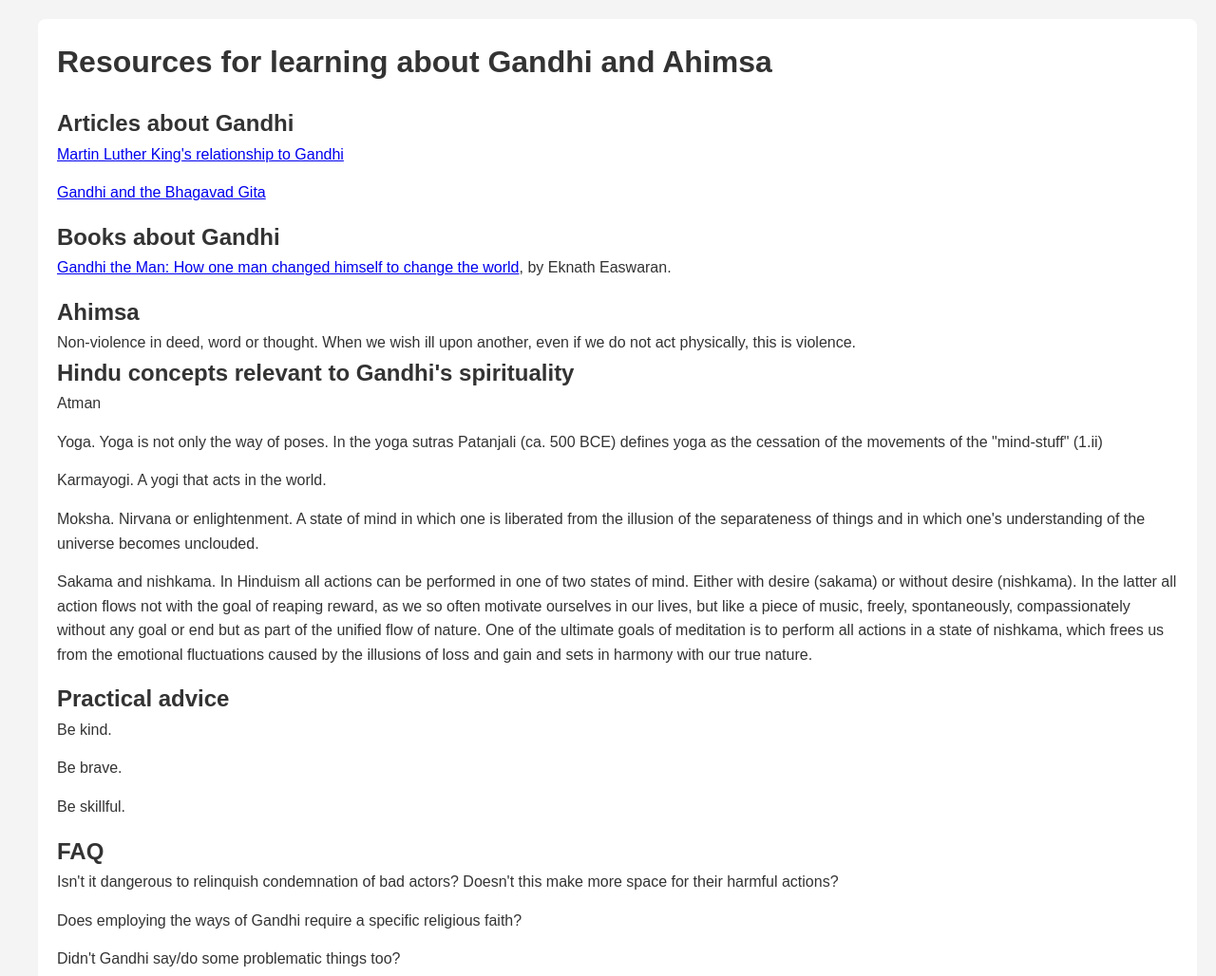
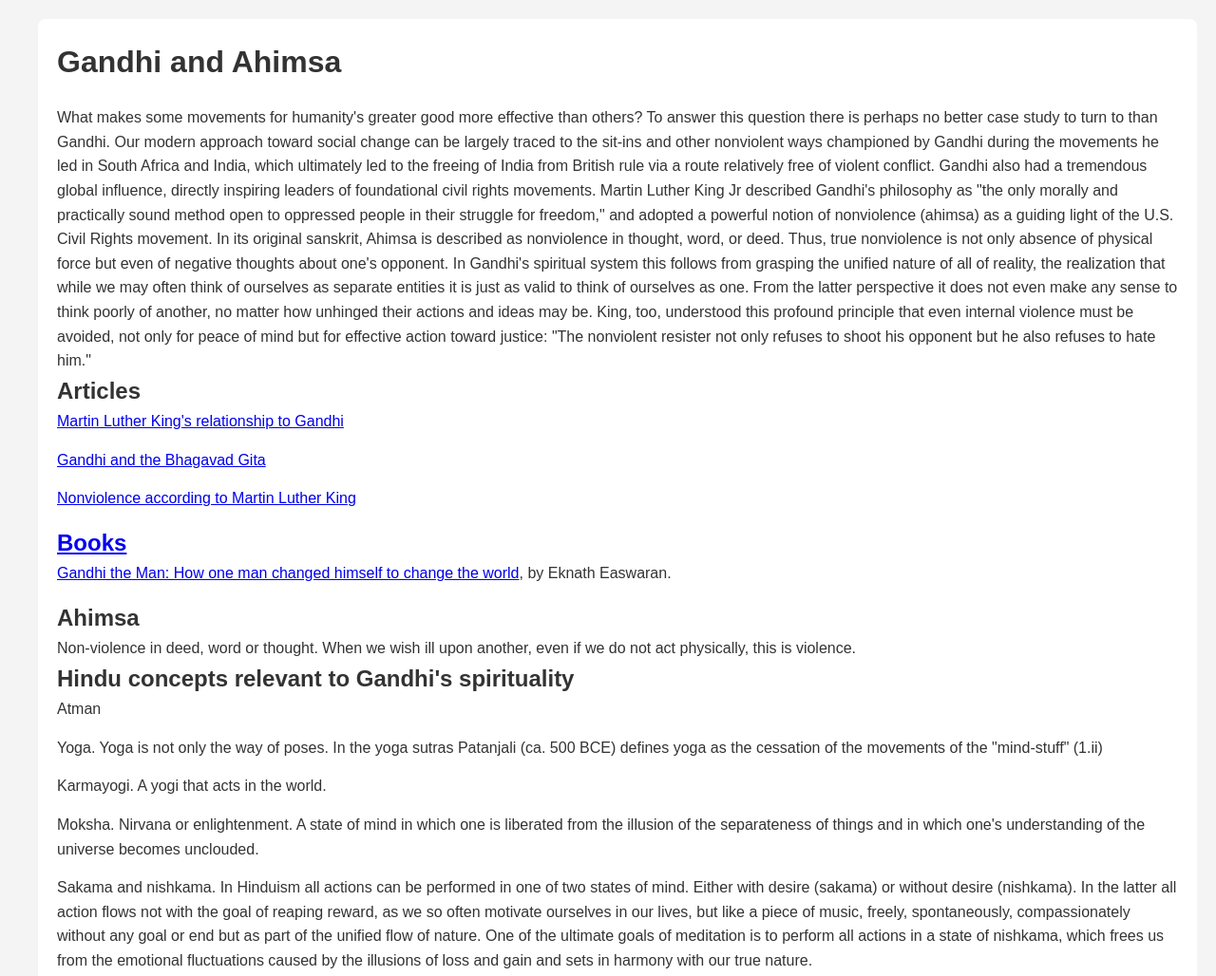
Before and after one commit to gandhitheman/gandhitheman.github.io, a plain HTML site: page index.html in a window 1280 px wide. Shown: the top 1028 px of the page at 95% size. Drawn offline with Linux system fonts and the light colour scheme.

Commit message:
Update index.html

```diff
--- a/index.html
+++ b/index.html
@@ -12,13 +12,26 @@
         <!-- Main Content -->
         <main class="main-content">
 
-            <h1>Resources for learning about Gandhi and Ahimsa</h1>
+            <h1>Gandhi and Ahimsa</h1>
 
-            <h2>Articles about Gandhi</h2>
+            What makes some movements for humanity's greater good more effective than others?
+            To answer this question there is perhaps no better case study to turn to than Gandhi.
+            Our modern approach toward social change can be largely traced to the sit-ins and other nonviolent ways championed by Gandhi during the movements he led in South Africa and India, which ultimately led to the freeing of India from British rule via a route relatively free of violent conflict.
+            Gandhi also had a tremendous global influence, directly inspiring leaders of foundational civil rights movements.
+            Martin Luther King Jr described Gandhi's philosophy as "the only morally and practically sound method open to oppressed people in their struggle for freedom," and adopted a powerful notion of nonviolence (ahimsa) as a guiding light of the U.S. Civil Rights movement.
+            In its original sanskrit, Ahimsa is described as nonviolence in thought, word, or deed.
+            Thus, true nonviolence is not only absence of physical force but even of negative thoughts about one's opponent.
+            In Gandhi's spiritual system this follows from grasping the unified nature of all of reality, the realization that while we may often think of ourselves as separate entities it is just as valid to think of ourselves as one.
+            From the latter perspective it does not even make any sense to think poorly of another, no matter how unhinged their actions and ideas may be.
+            King, too, understood this profound principle that even internal violence must be avoided, not only for peace of mind but for effective action toward justice: "The nonviolent resister not only refuses to shoot his opponent but he also refuses to hate him."
+
+            <h2>Articles</h2>
 
             <p><a href="https://kinginstitute.stanford.edu/gandhi-mohandas-k">Martin Luther King's relationship to Gandhi</a></p>
             <p><a href="https://www.mkgandhi.org/articles/Mahatma-Gandhi-and-the-Bhagavad-Gita.php">Gandhi and the Bhagavad Gita</a></p>
-            <h2>Books about Gandhi</h2>
+            <p><a href="https://kinginstitute.stanford.edu/nonviolence">Nonviolence according to Martin Luther King</p>
+
+            <h2>Books</h2>
 
             <p><a href="https://www.bmcm.org/store/gandhi-the-man-how-one-man-changed-himself-to-change-the-world/">Gandhi the Man: How one man changed himself to change the world</a>, by Eknath Easwaran.
             </p>
```
